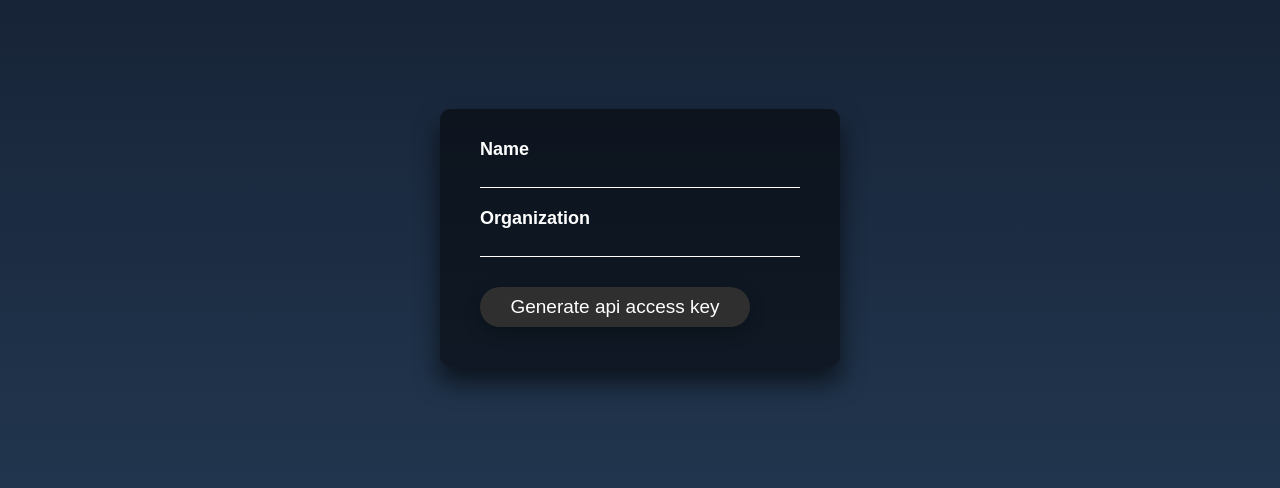
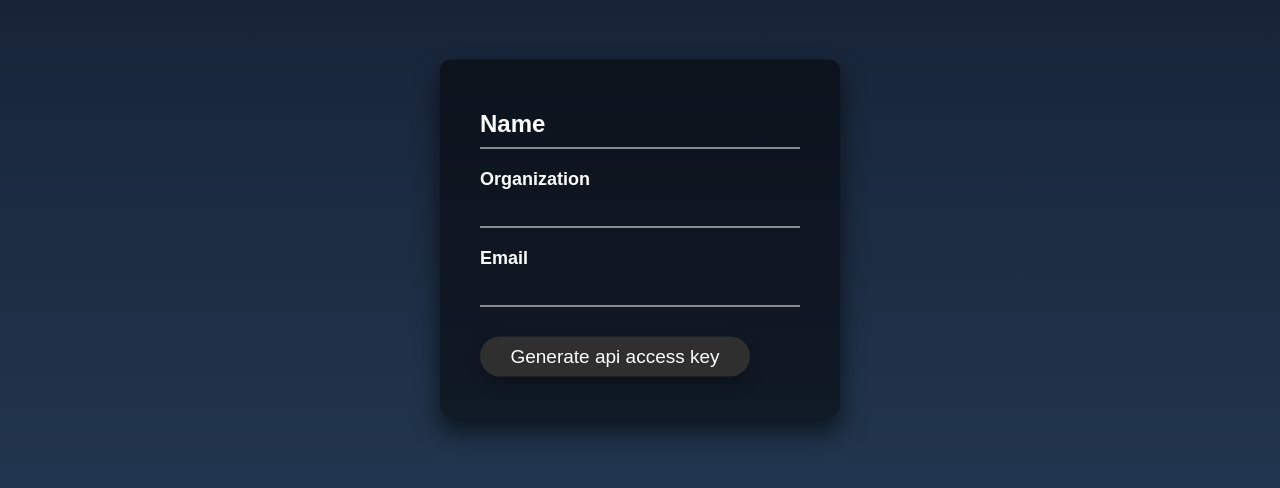
Before and after one commit to whiletrueee/barclays-cloud, a Next.js app in the folder onboarding-client/: page / in a window 1280 px wide. Shown: the part 162-650 px from the top of the page. Built offline with nearby package versions, Linux system fonts and the light colour scheme.

Commit message:
feat: button

```diff
--- a/onboarding-client/src/pages/index.js
+++ b/onboarding-client/src/pages/index.js
@@ -1,54 +1,49 @@
-import Head from 'next/head'
-import Image from 'next/image'
-import { Inter } from 'next/font/google'
-import styles from '@/styles/Home.module.css'
-import App from './_app'
-import { useState } from 'react'
-import Navbar from './navbar'
-
+import Head from "next/head";
+import Image from "next/image";
+import { Inter } from "next/font/google";
+import styles from "@/styles/Home.module.css";
+import App from "./_app";
+import { useState } from "react";
+import Navbar from "./navbar";
 
 function Home() {
-  const[active,setactive]=useState(false);
+  const [active, setactive] = useState(false);
+  const [Name, setName] = useState("");
+  const [Organization, setOrganization] = useState("");
+  const [Email, setEmail] = useState("");
 
-  const handleClick =()=>{
-    setactive(!active);
-
-  };
   return (
-    <div className='Main'>
-
-
-
-    <div class='login-box'>
-
-
+    <div className="login-box">
       <form>
         <div class="user-box">
-
-      <input type="text" name="" required=""></input>
-
-
-      <label><h2>Name</h2></label>
-
+          <label>
+            <h2>Name</h2>
+          </label>
+          <input type="text" name="name" value={Name}/>
         </div>
         <div class="user-box">
-      <input type="text" name="" required=""></input>
-      <label><h2>Organization</h2></label>
+          <input type="text" name="organization" required=""></input>
+          <label>
+            <h2>Organization</h2>
+          </label>
+        </div>
+        <div class="user-box">
+          <input type="text" name="email" required=""></input>
+          <label>
+            <h2>Email</h2>
+          </label>
         </div>
 
-
-      <button  id ="button" style={{
-        backgroundColor : active ? 'green': '',
-      }}onClick={handleClick}>
-
-        {active ? "Generating api access key... " :"Generate api access key"}
+        <button
+          id="button"
+          style={{
+            backgroundColor: active ? "green" : "",
+          }}
+        >
+          {active ? "Generating api access key... " : "Generate api access key"}
         </button>
-
       </form>
     </div>
-</div>
-
-
-  )
+  );
 }
 export default Home;
--- a/onboarding-client/src/styles/globals.css
+++ b/onboarding-client/src/styles/globals.css
@@ -36,9 +36,11 @@ body{
 .user-box input {
   width: 100%;
   padding: 10px 0;
+
   font-size: 16px;
   font-style:#fff ;
   color: #fff;
+  margin-top: 10px;
   margin-bottom: 30px;
   border: none;
   border-bottom: 1px solid #fff;
```
Lines whose indentation alone changed are shown as unchanged.
